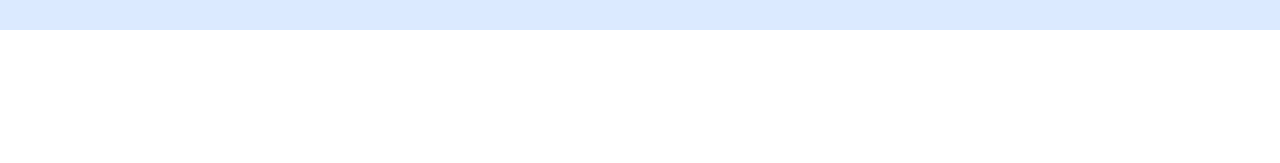
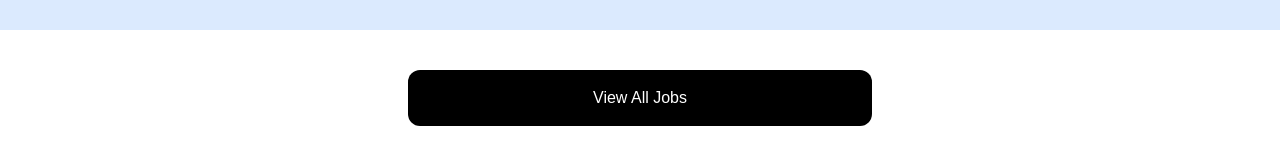
Before and after one commit to raliefrenha2/vue-crash, a Vue app: page / in a window 1280 px wide. Shown: the part 780-943 px from the top of the page. Before the commit the page ends 810 px from the top, so only its background shows below. Built offline with nearby package versions, Linux system fonts and the light colour scheme.

Commit message:
add ShowButton

```diff
--- a/src/App.vue
+++ b/src/App.vue
@@ -8,5 +8,5 @@
   <Navbar />
   <Hero title="Test Tittle" subtitle="Subtitle Test" />
   <HomeCards />
-  <JobListings limit="3" />
+  <JobListings :limit="3" :showButton="true" />
 </template>
--- a/src/components/JobListings.vue
+++ b/src/components/JobListings.vue
@@ -5,6 +5,10 @@
 
 defineProps({
   limit: Number,
+  showButton: {
+    type: Boolean,
+    default: false,
+  },
 });
 const jobs = ref(jobData);
 
@@ -25,4 +29,11 @@
       </div>
     </div>
   </section>
+  <section v-if="showButton" class="m-auto max-w-lg my-10 px-6">
+    <a
+      href="jobs.html"
+      class="block bg-black text-white text-center py-4 px-6 rounded-xl hover:bg-gray-700"
+      >View All Jobs</a
+    >
+  </section>
 </template>
```
